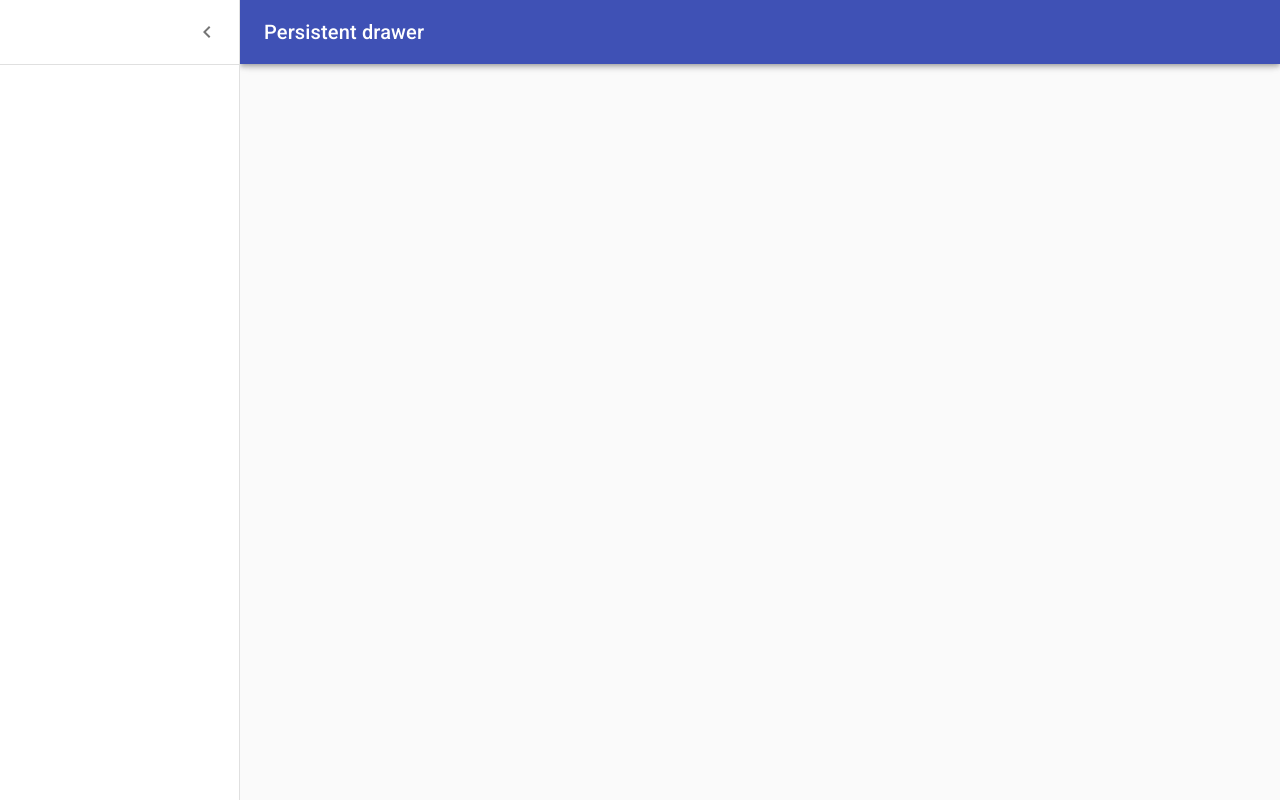
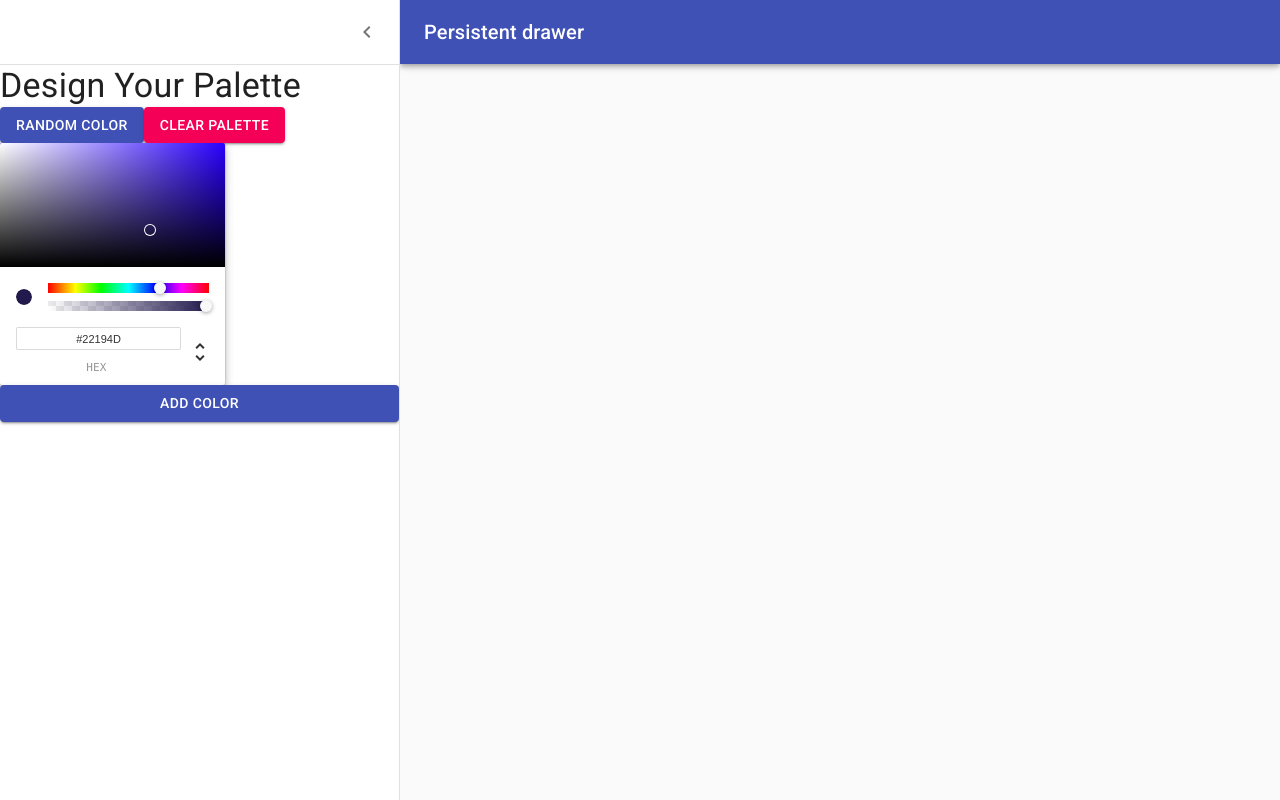
Before and after one commit to austinhdang/palette-town, a React (Create React App) app in the folder palette-town/: page /palette/new in a window 1280 px wide. Both pictures are taken after a click on the button "open drawer". Built offline with nearby package versions, Linux system fonts and the light colour scheme.

Commit message:
Add color picker and buttons to drawer

```diff
--- a/palette-town/package.json
+++ b/palette-town/package.json
@@ -12,6 +12,7 @@
     "chroma-js": "^2.1.0",
     "rc-slider": "^9.3.1",
     "react": "^16.13.1",
+    "react-color": "^2.18.1",
     "react-copy-to-clipboard": "^5.0.2",
     "react-dom": "^16.13.1",
     "react-router-dom": "^5.2.0",
--- a/palette-town/src/NewPaletteForm.js
+++ b/palette-town/src/NewPaletteForm.js
@@ -1,6 +1,6 @@
 import React from 'react';
 import clsx from 'clsx';
-import { makeStyles, useTheme } from '@material-ui/core/styles';
+import { makeStyles } from '@material-ui/core/styles';
 import Drawer from '@material-ui/core/Drawer';
 import CssBaseline from '@material-ui/core/CssBaseline';
 import AppBar from '@material-ui/core/AppBar';
@@ -10,8 +10,10 @@ import Divider from '@material-ui/core/Divider';
 import IconButton from '@material-ui/core/IconButton';
 import MenuIcon from '@material-ui/icons/Menu';
 import ChevronLeftIcon from '@material-ui/icons/ChevronLeft';
+import Button from '@material-ui/core/Button';
+import { ChromePicker } from 'react-color';
 
-const drawerWidth = 240;
+const drawerWidth = 400;
 
 const useStyles = makeStyles((theme) => ({
   root: {
@@ -72,7 +74,6 @@ const useStyles = makeStyles((theme) => ({
 
 export default function NewPaletteForm() {
   const classes = useStyles();
-  // const theme = useTheme();
   const [ open, setOpen ] = React.useState(false);
 
   const handleDrawerOpen = () => {
@@ -122,6 +123,19 @@ export default function NewPaletteForm() {
           </IconButton>
         </div>
         <Divider />
+        <Typography variant='h4'>Design Your Palette</Typography>
+        <div>
+          <Button variant='contained' color='primary'>
+            Random Color
+          </Button>
+          <Button variant='contained' color='secondary'>
+            Clear Palette
+          </Button>
+        </div>
+        <ChromePicker />
+        <Button variant='contained' color='primary'>
+          Add Color
+        </Button>
       </Drawer>
       <main
         className={clsx(classes.content, {
```
Also changed, not shown: 1 other file (tests, documents, lock files or other folders).
